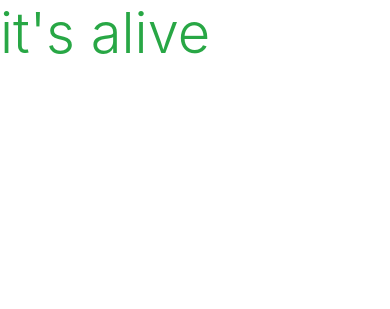
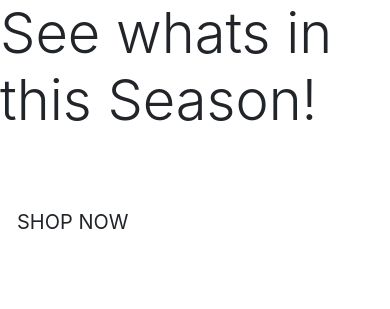
Before and after one commit to lewisbambrick/MP5, a Django app: page / in a window 390 px wide. Shown: the top 309 px of the page. Run offline with Django 3.2, Linux system fonts and the light colour scheme.

Commit message:
Added some homepage content

```diff
--- a/fancy_fittings/settings.py
+++ b/fancy_fittings/settings.py
@@ -95,7 +95,7 @@ ACCOUNT_EMAIL_VERIFICATION = 'mandatory'
 ACCOUNT_SIGNUP_EMAIL_ENTER_TWICE = True
 ACCOUNT_USERNAME_MIN_LENGTH = 4
 LOGIN_URL = '/accounts/login/'
-LOGIN_REDIRECT_URL = '/success'
+LOGIN_REDIRECT_URL = '/'
 
 WSGI_APPLICATION = 'fancy_fittings.wsgi.application'
 
--- a/home/templates/home/index.html
+++ b/home/templates/home/index.html
@@ -1,6 +1,28 @@
 {% extends "base.html" %}
 {% load static %}
 
+{% block page_header %}
+    <div class="container header-container">
+        <div class="row">
+            <div class="col">
+
+            </div>
+        </div>
+    </div>
+
+
+{% endblock %}
+
 {% block content %}
-    <h1 class="display-4 text-success">it's alive</h1>
+    <div class="container h-100">
+        <div class="row h-100">
+            <div class="col-7 col-md-6"></div>
+                <h1 class="display-4 logo-font text-black">See whats in this Season!</h1>
+            <div class="my-5">
+                <h3>
+                    <a href="" class="shop-now-button btn btn-lg rounded-0 text-uppercase py-3">Shop Now</a>
+                </h3>
+            </div>
+        </div>
+    </div>
 {% endblock %}
```
